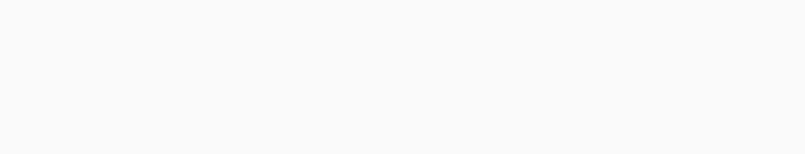
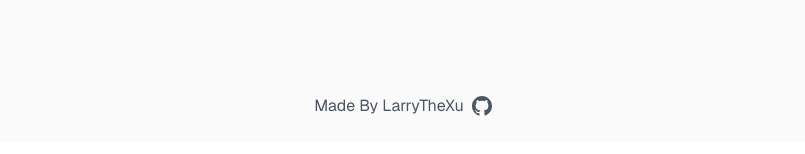
Before and after one commit to larrythexu/mangatagger, a Next.js app: page / in a window 1280 px wide. Shown: the part 792-946 px from the top of the page, without its empty margins (237-1042 px from the left). Built offline with nearby package versions, Linux system fonts and the light colour scheme.

Commit message:
added footer, adjusted search bar expanding page issue

```diff
--- a/app/page.tsx
+++ b/app/page.tsx
@@ -1,4 +1,5 @@
 import GameMenu from "@/components/GameMenu";
+import Footer from "@/components/Footer";
 
 export default function Home() {
   return (
@@ -6,6 +7,7 @@
       <div className="text-5xl font-bold text-center mb-2">MangaTagger</div>
       <div className="text-md text-center text-gray-500 mb-5">Guess the genres from the manga cover!</div>
       <GameMenu />
+      <Footer />
     </div>
   );
 }
--- /dev/null
+++ b/components/Footer.tsx
@@ -0,0 +1,25 @@
+export default function Footer() {
+    return (
+        <footer className="mt-auto py-6 text-center text-gray-600 dark:text-gray-400">
+            <div className="flex items-center justify-center gap-2">
+                <span>Made By LarryTheXu</span>
+                <a
+                    href="https://github.com/larrythexu"
+                    target="_blank"
+                    rel="noopener noreferrer"
+                    className="inline-flex items-center hover:text-gray-900 dark:hover:text-gray-100 transition-colors"
+                    aria-label="GitHub Profile"
+                >
+                    <svg
+                        className="w-5 h-5"
+                        fill="currentColor"
+                        viewBox="0 0 24 24"
+                        xmlns="http://www.w3.org/2000/svg"
+                    >
+                        <path d="M12 0c-6.626 0-12 5.373-12 12 0 5.302 3.438 9.8 8.207 11.387.599.111.793-.261.793-.577v-2.234c-3.338.726-4.033-1.416-4.033-1.416-.546-1.387-1.333-1.756-1.333-1.756-1.089-.745.083-.729.083-.729 1.205.084 1.839 1.237 1.839 1.237 1.07 1.834 2.807 1.304 3.492.997.107-.775.418-1.305.762-1.604-2.665-.305-5.467-1.334-5.467-5.931 0-1.311.469-2.381 1.236-3.221-.124-.303-.535-1.524.117-3.176 0 0 1.008-.322 3.301 1.23.957-.266 1.983-.399 3.003-.404 1.02.005 2.047.138 3.006.404 2.291-1.552 3.297-1.23 3.297-1.23.653 1.653.242 2.874.118 3.176.77.84 1.235 1.911 1.235 3.221 0 4.609-2.807 5.624-5.479 5.921.43.372.823 1.102.823 2.222v3.293c0 .319.192.694.801.576 4.765-1.589 8.199-6.086 8.199-11.386 0-6.627-5.373-12-12-12z" />
+                    </svg>
+                </a>
+            </div>
+        </footer>
+    )
+}
--- a/components/GameMenu.tsx
+++ b/components/GameMenu.tsx
@@ -77,7 +77,7 @@
                     {errorMessage && <p className="text-red-500 mt-2 font-bold">{errorMessage}</p>}
                     {winMessage && <p className="text-green-500 mt-2 font-bold">{winMessage}</p>}
                     {loseMessage && <p className="text-red-500 mt-2 font-bold">{loseMessage}</p>}
-                    <div className="h-100"></div>
+                    <div className="h-60"></div>
                 </div>
             )}
         </div>
--- a/components/GuessForm.tsx
+++ b/components/GuessForm.tsx
@@ -78,7 +78,7 @@
                     style={gameState.status !== "PLAYING" ? { opacity: 0.5 } : {}}
                 />
                 {showSuggestions && filteredGenres.length > 0 && (
-                    <ul className="absolute w-full bg-white border border-gray-300 list-none m-0 p-0 z-10 rounded-md mt-1 shadow-lg text-black">
+                    <ul className="absolute w-full bg-white border border-gray-300 list-none m-0 p-0 z-10 rounded-md mt-1 shadow-lg text-black max-h-60 overflow-y-auto">
                         {filteredGenres.map((genre, index) => (
                             <li
                                 key={genre}
--- a/lib/gameService.ts
+++ b/lib/gameService.ts
@@ -28,7 +28,6 @@
         numLives: NUM_GUESSES,
         status: "PLAYING"
     }
-    console.log(genreList)
 
     saveGameState(newState); //TODO: consider if we save state here or elsewhere?
     return newState;
```
